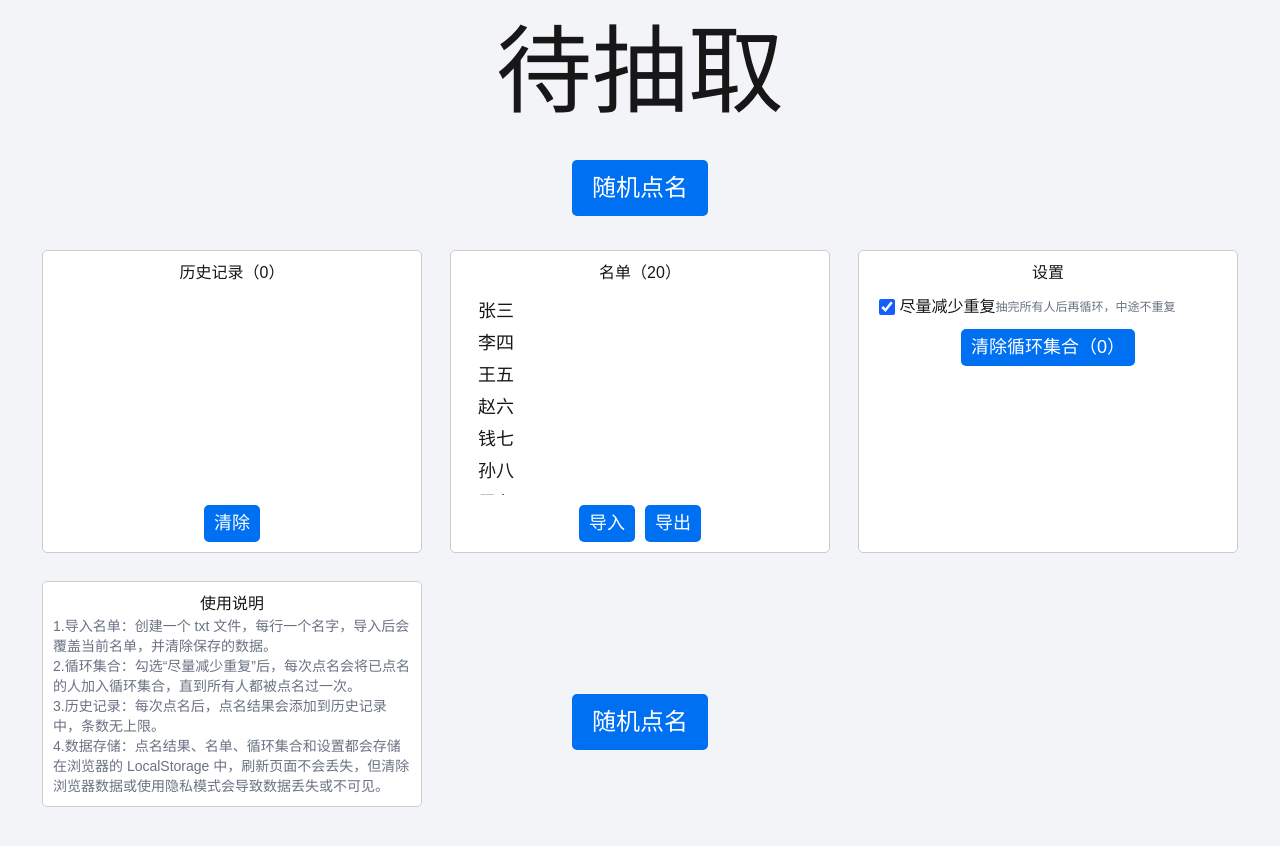
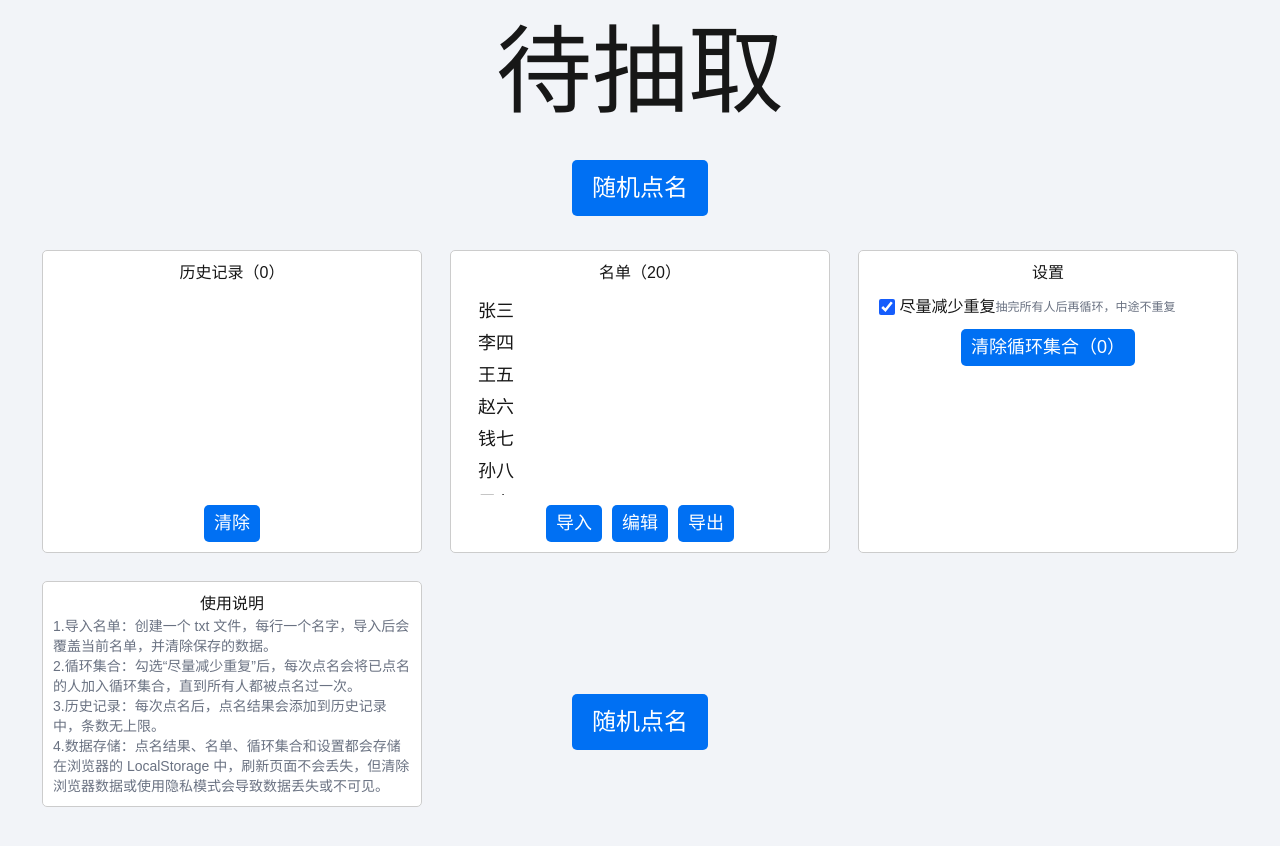
Before and after one commit to MCjiaozi/roll-call, a Next.js app: page / in a window 1280 px wide. Shown: the top 846 px of the page. Built offline with nearby package versions, Linux system fonts and the light colour scheme.

Commit message:
添加编辑名单的功能（JSON)

```diff
--- a/app/page.tsx
+++ b/app/page.tsx
@@ -111,6 +111,17 @@ export default function Home() {
                                     saveArray('rollCallCycleSet', []);
                                 }).catch(() => { });
                             }}>导入</SmallButton>
+                            <SmallButton onClick={() => {
+                                const editedArray = editStringArray(nameList, "名单");
+                                if (editedArray !== null && editedArray.length > 0) {
+                                    setNameList(editedArray);
+                                    saveArray('rollCallNameList', editedArray);
+                                    setHistory([]);
+                                    saveArray('rollCallHistory', []);
+                                    setCycleSet(new Set());
+                                    saveArray('rollCallCycleSet', []);
+                                }
+                            }}>编辑</SmallButton>
                             <SmallButton onClick={() => { exportToTXT(nameList, "NameList") }}>导出</SmallButton>
                         </div>
                     </div>
@@ -299,3 +310,45 @@ const loadArray = (key: string): any[] => {
         return [];
     }
 }
+
+/**
+ * 使用 prompt 编辑字符串数组
+ * @param initialArray 初始字符串数组
+ * @param arrayName 数组名称（用于提示文本）
+ * @returns 更新后的字符串数组或 null（用户取消）
+ */
+const editStringArray = (initialArray: string[] = [], arrayName = "字符串数组"): string[] | null => {
+    try {
+        const formattedJson = JSON.stringify(initialArray, null, 2);
+
+        const userInput = prompt(`编辑 ${arrayName}（JSON 格式）：`, formattedJson);
+
+        if (userInput === null) {
+            return null;
+        }
+
+        const trimmedInput = userInput.trim();
+        if (!trimmedInput) {
+            throw new Error("输入不能为空");
+        }
+
+        const parsedValue = JSON.parse(trimmedInput);
+
+        if (!Array.isArray(parsedValue)) {
+            throw new Error(`输入内容不是有效的数组`);
+        }
+
+        if (!parsedValue.every(item => typeof item === "string")) {
+            throw new Error("数组中包含非字符串元素");
+        }
+
+        return parsedValue as string[];
+    } catch (error) {
+        const errorMessage = error instanceof Error
+            ? error.message
+            : "发生了未知错误";
+
+        alert(`编辑失败：${errorMessage}`);
+        return initialArray;
+    }
+}
```
